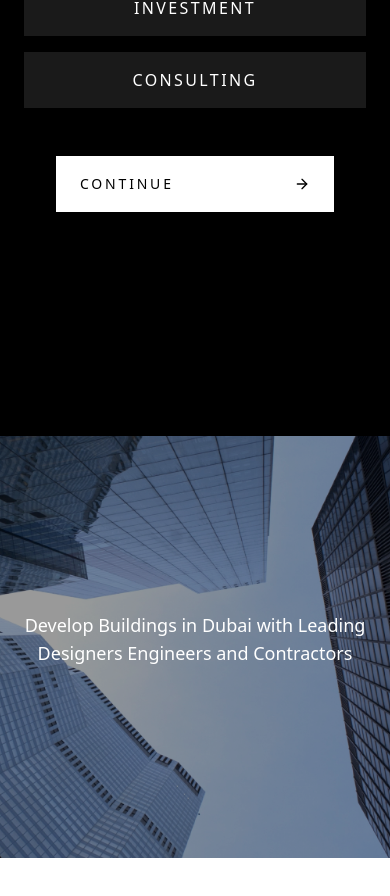
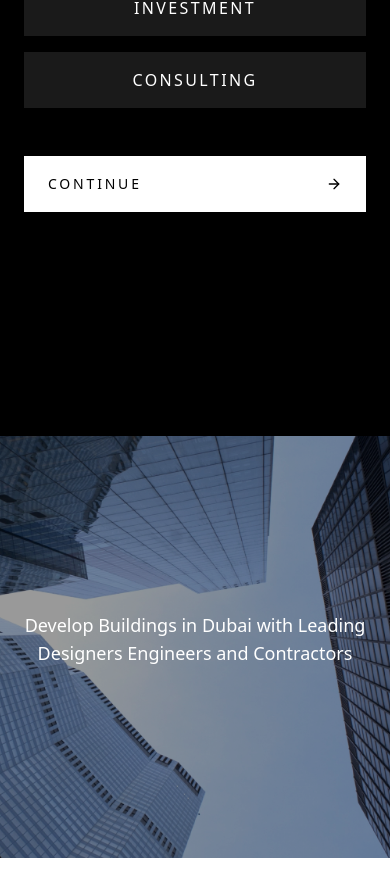
Before and after one commit to Dubaiplatform/dubai-buildings-v2, a Next.js app: page /build in a window 390 px wide. Shown: the part 1236-2132 px from the top of the page. Built offline with nearby package versions, Linux system fonts and the light colour scheme.

Commit message:
Update contact-form.tsx

```diff
--- a/src/components/form/contact-form.tsx
+++ b/src/components/form/contact-form.tsx
@@ -767,7 +767,7 @@ export default function BuySellForm({
 
           {/* Navigation */}
           <section
-            className={` bg-black/95 backdrop-blur-md   px-4 py-4 flex items-center justify-between ${currentStep !== 1 && "gap-4"} sm:static sm:bg-transparent sm:backdrop-blur-0 sm:border-none sm:px-0 sm:py-8`}
+            className={` bg-black/95 backdrop-blur-md   md:px-4 py-4 flex items-center justify-between ${currentStep !== 1 && "gap-4"} sm:static sm:bg-transparent sm:backdrop-blur-0 sm:border-none sm:px-0 sm:py-8`}
           >
             {currentStep > 1 ? (
               <Button
@@ -788,7 +788,7 @@ export default function BuySellForm({
                   initial={{ opacity: 0, y: 40 }}
                   animate={{ opacity: 1, y: 0 }}
                   transition={{ duration: 0.6 }}
-                  className=" space-y-10 md:max-w-xl px-4 w-full"
+                  className=" space-y-10 md:max-w-xl md:px-4 w-full"
                 >
                   <Button
                     type="button"
@@ -815,7 +815,7 @@ export default function BuySellForm({
                   initial={{ opacity: 0, y: 40 }}
                   animate={{ opacity: 1, y: 0 }}
                   transition={{ duration: 0.6 }}
-                  className=" space-y-10 md:max-w-xl px-4 w-full"
+                  className=" space-y-10 md:max-w-xl md:px-4 w-full"
                 >
                   <Button
                     type="button"
```
